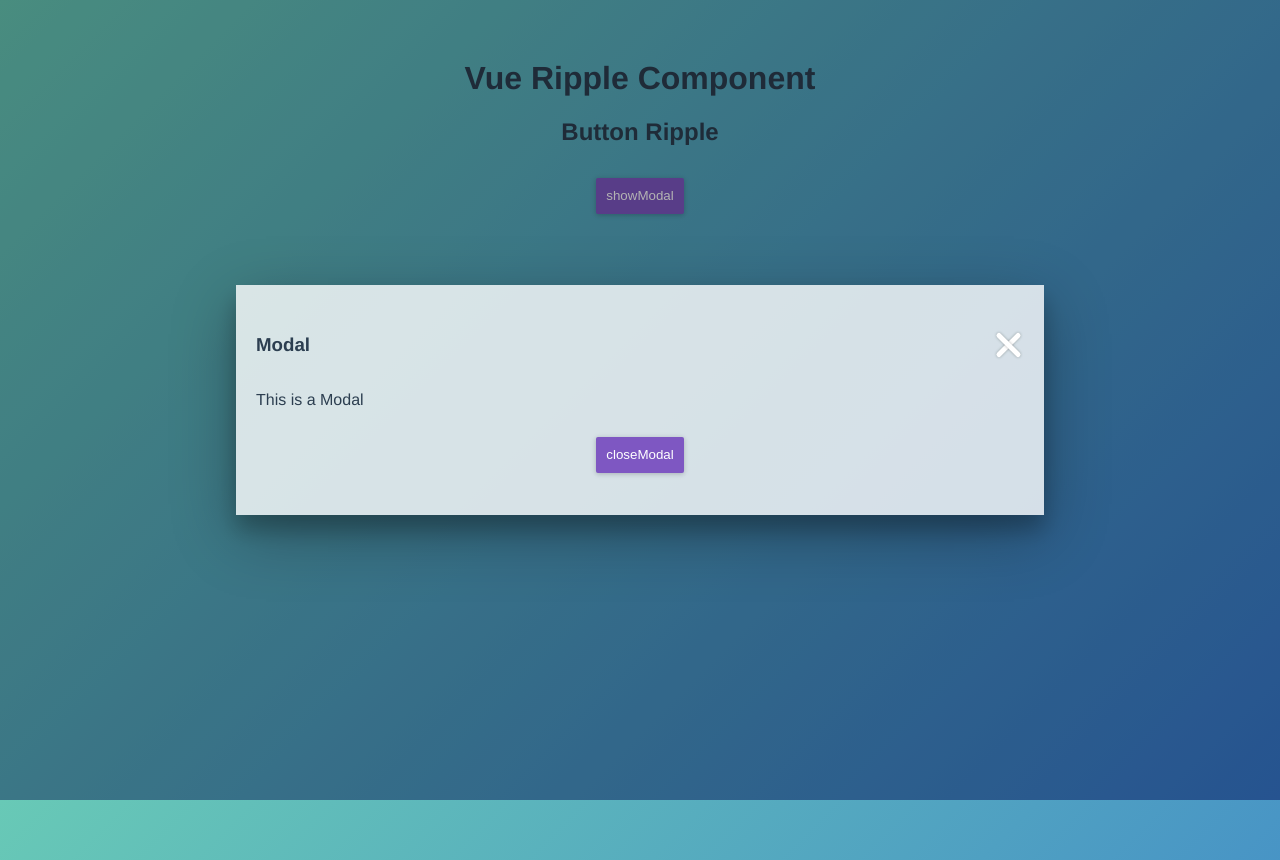
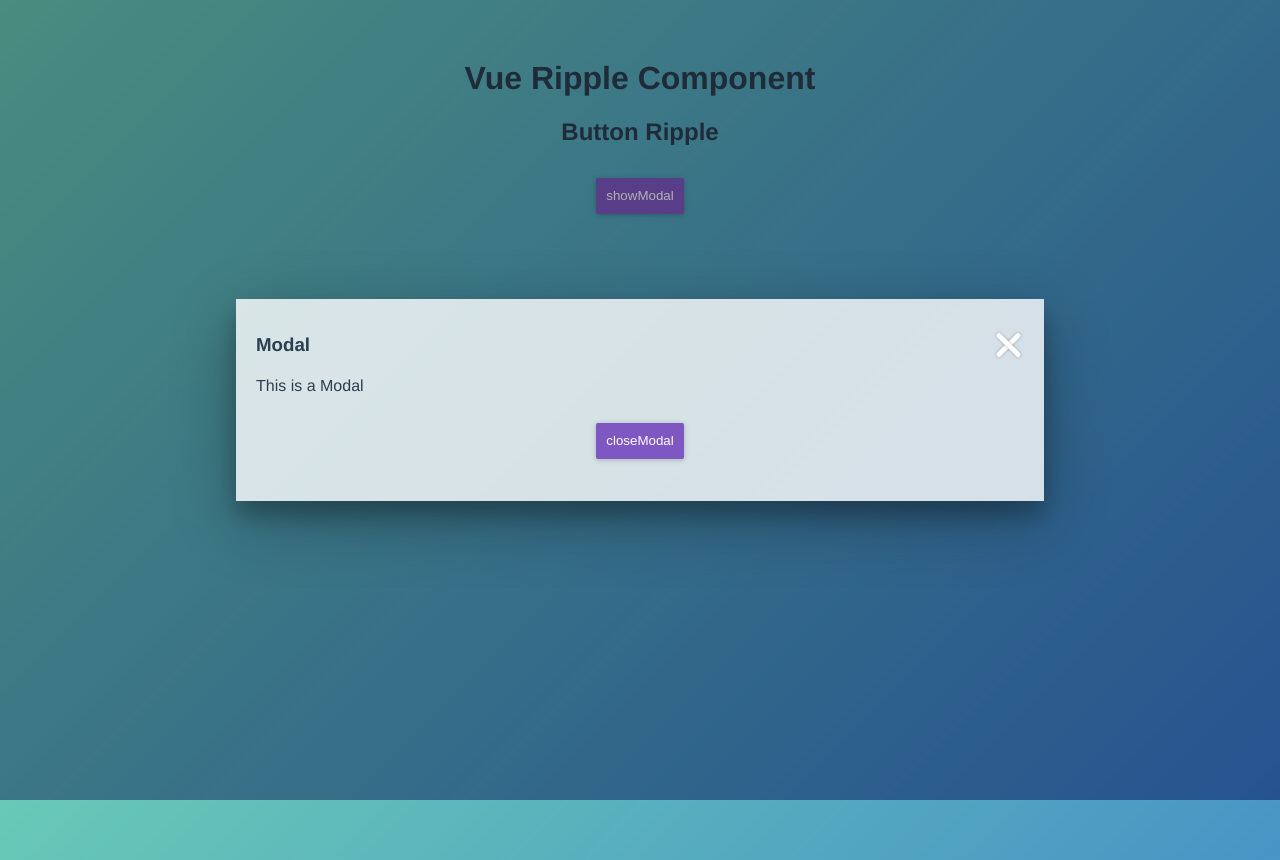
Before and after one commit to LDQ-first/vue-ripple, a Vue app: page / in a window 1280 px wide. Both pictures are taken after a click on the button "showModal". Built offline with nearby package versions, Linux system fonts and the light colour scheme.

Commit message:
'modify'

```diff
--- a/src/components/modal.vue
+++ b/src/components/modal.vue
@@ -6,10 +6,10 @@
                 <span class="close" @click="closeModal"></span>
             </header>
             <article>
-                <p>This is a Modal</p>
+                <slot name="message"></slot>
             </article>
             <footer>
-                <button class="md-close" @click="closeModal">closeModal</button>
+                <slot name="btnGroup"></slot>
             </footer>
         </div>
         <div class="md-overlay " v-show="mdShow" @click="closeModal"></div>
@@ -67,6 +67,9 @@
             justify-content: space-between;
             align-items: center;
             margin: 10px 0;
+            h3 {
+                margin: 0;
+            }
         }
         article {
             text-align: left;
--- a/src/views/show.vue
+++ b/src/views/show.vue
@@ -12,7 +12,14 @@
         <footer>
 
         </footer>
-        <modal :mdShow="isShowModal" @close="closeModal"></modal>
+        <modal :mdShow="isShowModal" @close="closeModal">
+            <p slot="message">
+                {{modalMessage}}
+            </p>
+            <div slot="btnGroup" class="btnGroup">
+                <button class="md-close" @click="closeModal">closeModal</button>
+            </div>
+        </modal>
     </div>
 </template>
 
@@ -23,7 +30,8 @@
     export default {
         data () {
             return {
-                isShowModal: false
+                isShowModal: false,
+                modalMessage: 'This is a Modal'
             }
         },
         components: {
@@ -36,6 +44,9 @@
             },
             closeModal () {
                 this.isShowModal = false
+            },
+            setModalMessage (str) {
+                this.modalMessage = str
             }
         }
      }
```
Also changed, not shown: 17 other files (tests, documents, lock files or other folders).
